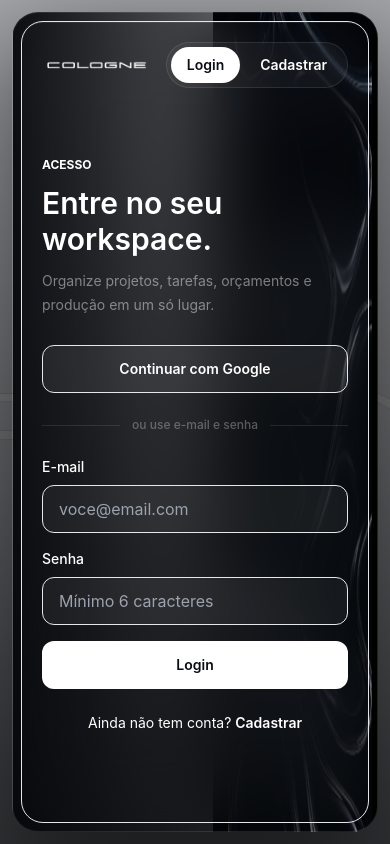
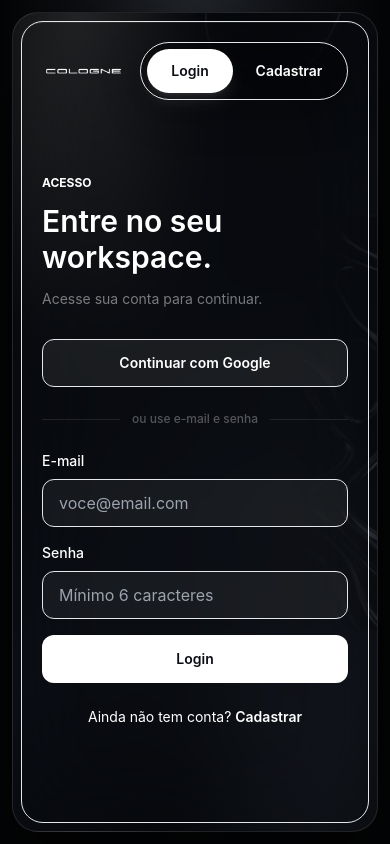
Before and after one commit to sitorskihenrique/south-studio, a Next.js app: page /login in a window 390 px wide. Built offline with nearby package versions, Linux system fonts and the light colour scheme; no server answers.

Commit message:
refina glass e corrige sidebar e contraste

```diff
--- a/public/sw.js
+++ b/public/sw.js
@@ -1,4 +1,4 @@
-const CACHE_NAME = "cologne-os-assets-v2";
+const CACHE_NAME = "cologne-os-assets-v3";
 const PUBLIC_ASSETS = [
   "/manifest.json",
   "/icons/icon-192.png",
@@ -6,7 +6,7 @@ const PUBLIC_ASSETS = [
   "/icons/icon-maskable-512.png",
   "/icons/apple-touch-icon.png",
   "/brand/cologne-wordmark.webp",
-  "/brand/cologne-hero.webp",
+  "/brand/cologne-wordmark-dark.webp",
   "/brand/cologne-liquid.webp"
 ];
 
--- a/src/app/globals.css
+++ b/src/app/globals.css
@@ -144,21 +144,55 @@ select {
   border: 1px solid rgba(255, 255, 255, 0.1);
   border-radius: 28px;
   background:
-    radial-gradient(circle at 25% 0%, rgba(255, 255, 255, 0.08), transparent 34%),
-    linear-gradient(135deg, #07090d 0%, #0d111a 65%, #080a0f 100%);
+    radial-gradient(ellipse at 12% -25%, rgba(255, 255, 255, 0.16), transparent 38%),
+    radial-gradient(ellipse at 88% 125%, rgba(144, 162, 194, 0.1), transparent 42%),
+    linear-gradient(135deg, #050608 0%, #0b0e14 58%, #050609 100%);
   padding: clamp(1.5rem, 3vw, 2.5rem);
   box-shadow: 0 24px 70px rgba(9, 12, 20, 0.2);
 }
 
 .studio-tool-header__texture {
   position: absolute;
-  inset: -30% -4% -35% auto;
+  inset: 0 0 0 auto;
   z-index: -1;
-  width: min(34rem, 58%);
-  background: linear-gradient(90deg, #090c13 0%, transparent 42%), url("/brand/cologne-liquid.webp") center / cover no-repeat;
-  opacity: 0.46;
-  filter: saturate(0.7) contrast(1.08);
-  mask-image: linear-gradient(90deg, transparent, black 35%);
+  width: min(218px, 28%);
+  background: url("/brand/cologne-liquid.webp") right center / 218px 417px no-repeat;
+  opacity: 0.38;
+  filter: saturate(0.55) contrast(1.1) brightness(0.92);
+  mask-image: linear-gradient(90deg, transparent, black 55%);
+}
+
+.studio-tool-header::before,
+.studio-tool-header::after,
+.studio-auth-surface::before,
+.studio-auth-surface::after,
+.studio-dashboard-surface::before,
+.studio-dashboard-surface::after {
+  content: "";
+  position: absolute;
+  pointer-events: none;
+  border: 1px solid rgba(220, 230, 248, 0.16);
+  border-radius: 48% 52% 46% 54% / 58% 43% 57% 42%;
+  filter: blur(0.2px);
+  box-shadow:
+    inset 0 0 22px rgba(255, 255, 255, 0.035),
+    0 0 24px rgba(185, 201, 228, 0.035);
+}
+
+.studio-tool-header::before {
+  right: 11%;
+  top: -105%;
+  width: 18rem;
+  height: 20rem;
+  transform: rotate(24deg);
+}
+
+.studio-tool-header::after {
+  right: -5%;
+  bottom: -150%;
+  width: 24rem;
+  height: 22rem;
+  transform: rotate(-18deg);
 }
 
 .studio-eyebrow {
@@ -198,14 +232,84 @@ select {
 
 .studio-auth-backdrop {
   background:
-    linear-gradient(180deg, rgba(2, 3, 5, 0.3), rgba(2, 3, 5, 0.8)),
-    url("/brand/cologne-hero.webp") center / cover no-repeat;
+    radial-gradient(ellipse at 50% -15%, #292c32 0%, #0e1014 40%, #030405 72%),
+    #030405;
 }
 
-.studio-auth-liquid {
+.studio-auth-surface {
+  position: relative;
+  isolation: isolate;
   background:
-    linear-gradient(90deg, rgba(5, 7, 11, 0.96), rgba(5, 7, 11, 0.12)),
-    url("/brand/cologne-liquid.webp") right center / min(42vw, 34rem) 115% no-repeat;
+    radial-gradient(ellipse at 18% 2%, rgba(255, 255, 255, 0.12), transparent 30%),
+    radial-gradient(ellipse at 84% 90%, rgba(112, 128, 158, 0.12), transparent 34%),
+    linear-gradient(135deg, rgba(4, 5, 7, 0.98), rgba(11, 14, 20, 0.96) 58%, rgba(3, 4, 6, 0.98));
+}
+
+.studio-dashboard-surface {
+  position: relative;
+  isolation: isolate;
+  overflow: hidden;
+  background:
+    radial-gradient(ellipse at 16% -8%, rgba(255, 255, 255, 0.12), transparent 32%),
+    radial-gradient(ellipse at 90% 108%, rgba(119, 137, 170, 0.1), transparent 38%),
+    linear-gradient(145deg, #050608, #0b0e15 58%, #050609);
+}
+
+.studio-dashboard-surface > * {
+  position: relative;
+  z-index: 1;
+}
+
+.studio-dashboard-surface::before {
+  right: -8rem;
+  top: -11rem;
+  width: 31rem;
+  height: 35rem;
+  transform: rotate(20deg);
+  opacity: 0.72;
+}
+
+.studio-dashboard-surface::after {
+  left: 25%;
+  bottom: -23rem;
+  width: 36rem;
+  height: 30rem;
+  transform: rotate(-16deg);
+  opacity: 0.5;
+}
+
+.studio-auth-surface::before {
+  z-index: -1;
+  right: 9%;
+  top: -15%;
+  width: min(34vw, 28rem);
+  height: min(52vw, 38rem);
+  transform: rotate(18deg);
+  opacity: 0.78;
+}
+
+.studio-auth-surface::after {
+  z-index: -1;
+  right: -8%;
+  bottom: -35%;
+  width: min(40vw, 34rem);
+  height: min(36vw, 30rem);
+  transform: rotate(-25deg);
+  opacity: 0.6;
+}
+
+.studio-liquid-detail {
+  position: absolute;
+  z-index: -2;
+  right: clamp(1.25rem, 7vw, 7rem);
+  top: 50%;
+  width: 218px;
+  height: 417px;
+  transform: translateY(-50%);
+  background: url("/brand/cologne-liquid.webp") center / 218px 417px no-repeat;
+  opacity: 0.3;
+  filter: saturate(0.5) contrast(1.08);
+  mask-image: linear-gradient(90deg, transparent 0%, black 34%, black 100%);
 }
 
 @media (max-width: 768px) {
@@ -213,6 +317,11 @@ select {
     inset: 0 -18% 0 auto;
     width: 80%;
     opacity: 0.3;
+  }
+
+  .studio-liquid-detail {
+    right: -4.5rem;
+    opacity: 0.2;
   }
 }
 
--- a/src/components/AppShell.tsx
+++ b/src/components/AppShell.tsx
@@ -9,11 +9,11 @@ export function AppShell({ children }: { children: React.ReactNode }) {
 
   return (
     <div className="studio-app min-h-[100dvh] overflow-x-hidden bg-[#eceef2] text-zinc-950">
-      <div className="mx-auto grid min-h-[100dvh] w-full max-w-[1720px] gap-3 px-3 py-3 sm:gap-4 sm:px-5 sm:py-5 lg:grid-cols-[264px_minmax(0,1fr)] lg:gap-5 lg:px-6 lg:py-6">
+      <div className="mx-auto grid min-h-[100dvh] w-full max-w-[1720px] items-start gap-3 px-3 py-3 sm:gap-4 sm:px-5 sm:py-5 lg:grid-cols-[264px_minmax(0,1fr)] lg:gap-5 lg:px-6 lg:py-6">
         <Suspense fallback={<SidebarLoading />}>
           <StudioSidebar />
         </Suspense>
-        <main className="min-h-0 min-w-0 overflow-hidden rounded-[26px] border border-white/70 bg-white/74 shadow-[0_26px_90px_rgba(10,14,24,0.10)] backdrop-blur-2xl sm:rounded-[30px]">
+        <main className="min-h-[calc(100dvh-3rem)] min-w-0 overflow-hidden rounded-[26px] border border-white/70 bg-white/74 shadow-[0_26px_90px_rgba(10,14,24,0.10)] backdrop-blur-2xl sm:rounded-[30px]">
           {ready ? children : <AppLoading />}
         </main>
       </div>
--- a/src/components/auth/AuthForm.tsx
+++ b/src/components/auth/AuthForm.tsx
@@ -83,7 +83,8 @@ export function AuthForm({ mode, nextPath = "/dashboard", missingConfig }: { mod
 
   return (
     <main className="studio-auth-backdrop min-h-[100dvh] bg-black p-3 text-white sm:p-5">
-      <div className="studio-auth-liquid mx-auto grid min-h-[calc(100dvh-1.5rem)] max-w-[1480px] overflow-hidden rounded-[26px] border border-white/10 shadow-[0_32px_110px_rgba(0,0,0,0.55)] sm:min-h-[calc(100dvh-2.5rem)] sm:rounded-[32px] lg:grid-cols-[1fr_480px]">
+      <div className="studio-auth-surface mx-auto grid min-h-[calc(100dvh-1.5rem)] max-w-[1480px] overflow-hidden rounded-[26px] border border-white/10 shadow-[0_32px_110px_rgba(0,0,0,0.55)] sm:min-h-[calc(100dvh-2.5rem)] sm:rounded-[32px] lg:grid-cols-[1fr_480px]">
+        <span className="studio-liquid-detail" aria-hidden="true" />
         <section className="hidden flex-col justify-between p-10 lg:flex lg:p-14">
           <Link href="/"><BrandLogo className="w-[190px]" priority /></Link>
           <div className="max-w-3xl py-14">
@@ -96,16 +97,16 @@ export function AuthForm({ mode, nextPath = "/dashboard", missingConfig }: { mod
         <section className="m-2 flex flex-col rounded-[22px] border border-white/12 bg-black/56 p-5 shadow-[inset_0_1px_0_rgba(255,255,255,0.08)] backdrop-blur-2xl sm:m-4 sm:p-8 lg:m-5 lg:p-9">
           <div className="flex items-center justify-between gap-4 lg:justify-end">
             <Link href="/" className="lg:hidden"><BrandLogo className="w-[132px]" priority /></Link>
-            <nav className="flex gap-1 rounded-full border border-white/10 bg-white/[0.04] p-1">
-              <Link href={`/login?next=${encodeURIComponent(nextPath)}`} className={`rounded-full px-4 py-2 text-sm font-semibold ${isLogin ? "bg-white text-[#0b0e15]" : "text-white/48"}`}>Login</Link>
-              <Link href={`/cadastro?next=${encodeURIComponent(nextPath)}`} className={`rounded-full px-4 py-2 text-sm font-semibold ${!isLogin ? "bg-white text-[#0b0e15]" : "text-white/48"}`}>Cadastrar</Link>
+            <nav className="flex gap-1 rounded-full border border-white/16 bg-black/35 p-1.5 shadow-[0_12px_40px_rgba(0,0,0,0.28)]">
+              <Link href={`/login?next=${encodeURIComponent(nextPath)}`} className={`inline-flex min-h-11 min-w-[86px] items-center justify-center rounded-full px-4 py-2.5 text-center text-sm font-semibold ${isLogin ? "bg-white text-[#0b0e15] shadow-lg shadow-white/10" : "text-white/62 hover:bg-white/[0.08] hover:text-white"}`}>Login</Link>
+              <Link href={`/cadastro?next=${encodeURIComponent(nextPath)}`} className={`inline-flex min-h-11 min-w-[104px] items-center justify-center rounded-full px-4 py-2.5 text-center text-sm font-semibold ${!isLogin ? "bg-white text-[#0b0e15] shadow-lg shadow-white/10" : "text-white/62 hover:bg-white/[0.08] hover:text-white"}`}>Cadastrar</Link>
             </nav>
           </div>
 
           <div className="my-auto py-10">
             <p className="text-xs font-bold uppercase text-white/36">{isLogin ? "Acesso" : "Nova conta"}</p>
             <h2 className="mt-3 text-3xl font-semibold text-white">{isLogin ? "Entre no seu workspace." : "Crie seu workspace."}</h2>
-            <p className="mt-3 text-sm leading-6 text-white/45">Organize projetos, tarefas, orçamentos e produção em um só lugar.</p>
+            <p className="mt-3 text-sm leading-6 text-white/45">{isLogin ? "Acesse sua conta para continuar." : "Configure seu acesso em poucos passos."}</p>
 
             <button type="button" onClick={signInWithGoogle} disabled={loading} className="mt-7 min-h-12 w-full rounded-xl border border-white/14 bg-white/[0.07] px-4 text-sm font-semibold text-white transition hover:bg-white/[0.12] disabled:opacity-60">
               Continuar com Google
--- a/src/components/dashboard/DashboardExperience.tsx
+++ b/src/components/dashboard/DashboardExperience.tsx
@@ -105,7 +105,7 @@ export function DashboardExperience() {
 
   return (
     <section className="h-full overflow-y-auto p-3 sm:p-5 lg:p-6">
-      <div className="min-h-full rounded-[24px] border border-white/10 bg-[#090c13] p-5 text-white shadow-[0_28px_80px_rgba(8,12,20,0.24)] sm:p-8 lg:rounded-[28px] lg:p-12">
+      <div className="studio-dashboard-surface min-h-full rounded-[24px] border border-white/10 p-5 text-white shadow-[0_28px_80px_rgba(8,12,20,0.24)] sm:p-8 lg:rounded-[28px] lg:p-12">
           <div className="mx-auto flex h-full max-w-[1040px] flex-col">
             <div className="pt-2 sm:pt-4 lg:pt-10">
               <p className="text-sm font-semibold uppercase text-white/35">Workspace audiovisual</p>
--- a/src/components/ui/BrandLogo.tsx
+++ b/src/components/ui/BrandLogo.tsx
@@ -3,13 +3,15 @@ import Image from "next/image";
 export function BrandLogo({
   className = "",
   priority = false,
+  tone = "light",
 }: {
   className?: string;
   priority?: boolean;
+  tone?: "light" | "dark";
 }) {
   return (
     <Image
-      src="/brand/cologne-wordmark.webp"
+      src={tone === "dark" ? "/brand/cologne-wordmark-dark.webp" : "/brand/cologne-wordmark.webp"}
       alt="Cologne"
       width={1000}
       height={155}
--- a/src/components/ui/ToolHeader.tsx
+++ b/src/components/ui/ToolHeader.tsx
@@ -19,9 +19,9 @@ export function ToolHeader({
       <div className="relative z-10">
         <div className="flex flex-col justify-between gap-7 xl:flex-row xl:items-end">
           <div className="max-w-3xl">
-            <p className="studio-eyebrow text-white/42">{eyebrow}</p>
+            <p className="studio-eyebrow text-white/62">{eyebrow}</p>
             <h1 className="mt-4 text-4xl font-semibold leading-[1.02] text-white sm:text-6xl">{title}</h1>
-            <p className="mt-4 max-w-2xl text-sm leading-6 text-white/52 sm:text-base">{description}</p>
+            <p className="mt-4 max-w-2xl text-sm leading-6 text-white/70 sm:text-base">{description}</p>
           </div>
           {actions && <div className="flex flex-wrap gap-2">{actions}</div>}
         </div>
--- a/src/lib/i18n/copy.ts
+++ b/src/lib/i18n/copy.ts
@@ -8,10 +8,10 @@ export function brandCopy(locale: SupportedLocale) {
   return locale === "pt-BR"
     ? {
         headline: "Feito para Produção Audiovisual.",
-        supporting: "Organize projetos, tarefas, orçamentos e produção em um só lugar.",
+        supporting: "Organize projetos, tarefas, orçamentos e produção em um único sistema.",
       }
     : {
         headline: "Built for Audiovisual Production.",
-        supporting: "Organize projects, tasks, budgets, and production in one place.",
+        supporting: "Organize projects, tasks, budgets, and production in one system.",
       };
 }
```
Also changed, not shown: src/app/page.tsx (+5 -8 lines), src/components/StudioSidebar.tsx (+7 -7 lines), public/brand/cologne-hero.webp (deleted), public/brand/cologne-wordmark-dark.webp (added).
